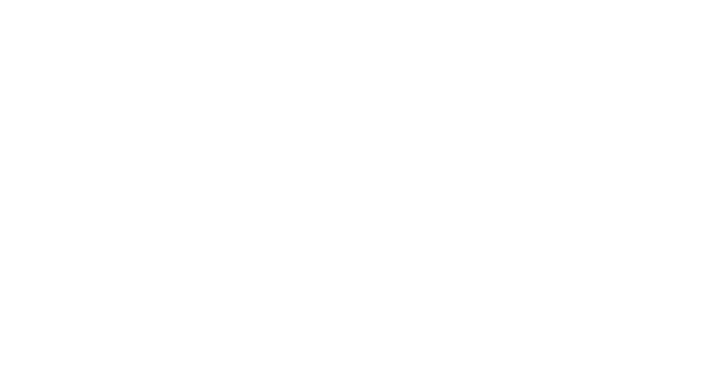
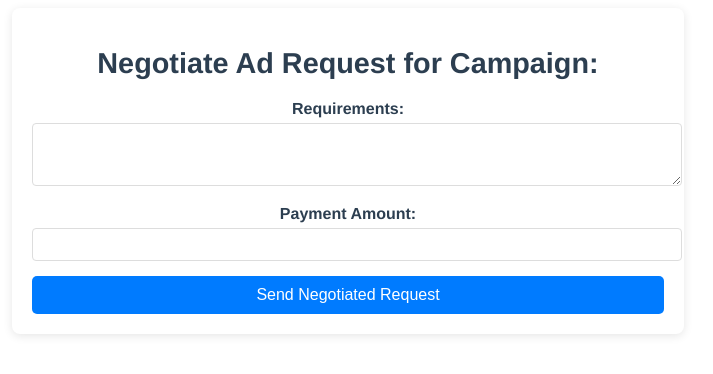
Before and after one commit to Tanmay-Malhotra/mad2_root, a Vue app in the folder frontend/: page /influencer/negotiate-ad-request/1 in a window 1280 px wide. Before the commit this address had no page. Shown: the top 374 px of the page, without its empty margins (292-1005 px from the left). Built offline with nearby package versions, Linux system fonts and the light colour scheme.

Commit message:
Negotiate is working for inf

```diff
--- a/frontend/src/router/index.js
+++ b/frontend/src/router/index.js
@@ -14,8 +14,9 @@
 import SponsorSignup from '../views/SponsorSignup.vue';
 import SponsorFindInf from '../views/SponsorFindinf.vue';
 import SendAdRequest from '../views/SponsorSendAdreq.vue';
-import SponsorUpdateadreq from '../views/SponsorUpdateadreq.vue'; // Import the SponsorUpdateadreq component
-import InfluencerAdreq from '../views/InfluencerAdreq.vue'; // Import the InfluencerAdreq component
+import SponsorUpdateadreq from '../views/SponsorUpdateadreq.vue';
+import InfluencerAdreq from '../views/InfluencerAdreq.vue';
+import InfluencerNegotiateAdreq from '../views/InfluencerNegotiateAdreq.vue'; // Import the negotiation component
 
 const routes = [
   { path: '/', name: 'home', component: SignIn },
@@ -43,13 +44,19 @@
     name: 'SponsorUpdateadreq',
     component: SponsorUpdateadreq,
     props: true
-  }, // Route for updating an ad request with both campaignId and adRequestId as props
+  },
   {
     path: '/influencer/ad-requests/:influencerId',
     name: 'InfluencerAdreq',
     component: InfluencerAdreq,
     props: true
-  } // Route for viewing all ad requests for a specific influencer
+  },
+  {
+    path: '/influencer/negotiate-ad-request/:adRequestId',
+    name: 'InfluencerNegotiateAdRequest',
+    component: InfluencerNegotiateAdreq, // Use the imported component here
+    props: true
+  }
 ];
 
 const router = createRouter({
--- a/frontend/src/views/InfluencerAdreq.vue
+++ b/frontend/src/views/InfluencerAdreq.vue
@@ -121,21 +121,10 @@
       });
     },
     negotiateAdRequest(adRequest) {
-      const token = localStorage.getItem('authToken');
-      const updatedData = {
-        requirements: adRequest.requirements,
-        payment_amount: adRequest.payment_amount,
-      };
-      axios.put(`http://127.0.0.1:5000/negotiate_ad_request/${adRequest.id}`, updatedData, {
-        headers: { 'Authentication-Token': token }
-      })
-      .then(() => {
-        adRequest.status = "Request Negotiated";
-        alert("Ad request negotiated successfully!");
-      })
-      .catch(error => {
-        console.error("Error negotiating ad request:", error);
-        alert(error.response.data.error || "Failed to negotiate ad request.");
+      // Redirect to the negotiate page with adRequestId
+      this.$router.push({
+        name: 'InfluencerNegotiateAdRequest',
+        params: { adRequestId: adRequest.id }
       });
     },
     logout() {
--- /dev/null
+++ b/frontend/src/views/InfluencerNegotiateAdreq.vue
@@ -0,0 +1,127 @@
+<template>
+  <div class="negotiate-ad-request">
+    <h1>Negotiate Ad Request for Campaign: {{ campaignName }}</h1>
+    <form @submit.prevent="submitNegotiation">
+      <!-- Requirements Textarea -->
+      <div class="form-group">
+        <label for="requirements">Requirements:</label>
+        <textarea v-model="requirements" rows="3"></textarea>
+      </div>
+
+      <!-- Payment Amount Input -->
+      <div class="form-group">
+        <label for="payment_amount">Payment Amount:</label>
+        <input type="number" v-model="paymentAmount" />
+      </div>
+
+      <!-- Submit Button -->
+      <button type="submit" class="button submit-button">Send Negotiated Request</button>
+
+      <!-- Success and Error Messages -->
+      <p v-if="successMessage" class="success-message">{{ successMessage }}</p>
+      <p v-if="errorMessage" class="error-message">{{ errorMessage }}</p>
+    </form>
+  </div>
+</template>
+
+<script>
+import axios from 'axios';
+
+export default {
+  name: 'InfluencerNegotiateAdRequest',
+  props: ['adRequestId', 'campaignName'],
+  data() {
+    return {
+      requirements: '',
+      paymentAmount: '',
+      successMessage: '',
+      errorMessage: ''
+    };
+  },
+  methods: {
+    // Submit the negotiation request
+    submitNegotiation() {
+      const token = localStorage.getItem('authToken');
+      const updatedData = {
+        requirements: this.requirements,
+        payment_amount: this.paymentAmount
+      };
+
+      axios
+        .put(`http://127.0.0.1:5000/negotiate_ad_request/${this.adRequestId}`, updatedData, {
+          headers: { 'Authentication-Token': token }
+        })
+        .then(() => {
+          this.successMessage = "Ad request has been negotiated and sent back to sponsor for review.";
+          this.errorMessage = '';
+        })
+        .catch(error => {
+          console.error("Error negotiating ad request:", error);
+          this.errorMessage = error.response?.data?.error || "Failed to negotiate ad request.";
+          this.successMessage = '';
+        });
+    }
+  }
+};
+</script>
+
+<style scoped>
+.negotiate-ad-request {
+  width: 50%;
+  margin: 0 auto;
+  padding: 20px;
+  background-color: #fff;
+  border-radius: 8px;
+  box-shadow: 0 2px 10px rgba(0, 0, 0, 0.1);
+}
+
+h1 {
+  font-size: 1.8em;
+  font-weight: bold;
+  margin-bottom: 20px;
+  text-align: center;
+}
+
+.form-group {
+  margin-bottom: 15px;
+}
+
+label {
+  font-weight: bold;
+  display: block;
+  margin-bottom: 5px;
+}
+
+textarea,
+input[type="number"] {
+  width: 100%;
+  padding: 8px;
+  border-radius: 4px;
+  border: 1px solid #ddd;
+}
+
+.button.submit-button {
+  background-color: #007bff;
+  color: #fff;
+  border: none;
+  padding: 10px 20px;
+  font-size: 1em;
+  border-radius: 5px;
+  cursor: pointer;
+  width: 100%;
+}
+
+.success-message {
+  color: green;
+  font-weight: bold;
+  margin-top: 10px;
+  text-align: center;
+}
+
+.error-message {
+  color: red;
+  font-weight: bold;
+  margin-top: 10px;
+  text-align: center;
+}
+</style>
--- a/frontend/src/views/SponsorViewAdreq.vue
+++ b/frontend/src/views/SponsorViewAdreq.vue
@@ -18,7 +18,7 @@
               <th>Requirements</th>
               <th>Payment Amount</th>
               <th>Status</th>
-              <th>Action</th>
+              <th v-if="section.status === 'Request Accepted' || section.status === 'Request Negotiated'">Action</th>
             </tr>
           </thead>
           <tbody>
@@ -27,7 +27,7 @@
               <td>{{ adRequest.requirements }}</td>
               <td>${{ adRequest.payment_amount }}</td>
               <td>{{ adRequest.status }}</td>
-              <td>
+              <td v-if="adRequest.status === 'Request Accepted'">
                 <button @click="redirectToEdit(adRequest.id)" class="button edit-button">Edit</button>
                 <button @click="deleteAdRequest(adRequest.id)" class="button delete-button">Delete</button>
               </td>
```
Also changed, not shown: 1 other file (tests, documents, lock files or other folders).
